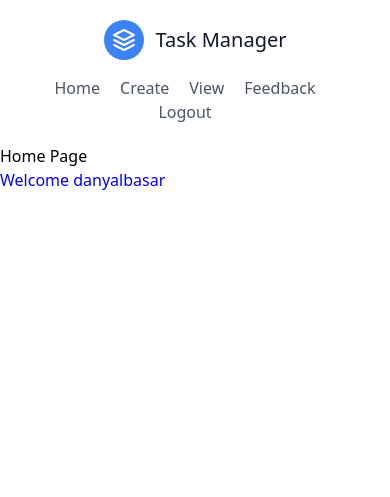
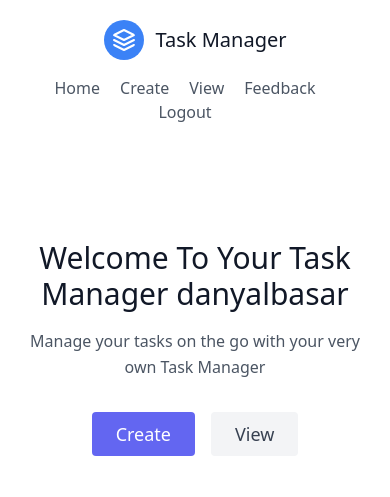
Before and after one commit to danyalbasar/todo_project, a Django app: page / in a window 390 px wide. Shown: the top 497 px of the page. Run offline with Django 3.2, Linux system fonts and the light colour scheme; a user stored in the database is signed in.

Commit message:
Update home.html

```diff
--- a/todo_app/templates/home.html
+++ b/todo_app/templates/home.html
@@ -1,9 +1,24 @@
 {% extends 'base.html' %}
+
 {% block title %} Home Page {% endblock %}
 
 {% block content %}
 
-<h1>Home Page</h1>
-<h2 style="color:blue;">Welcome {{ user.username }}</h2>
-
+<section class="text-gray-600 body-font">
+  <div class="container mx-auto flex px-5 py-24 md:flex-row flex-col items-center">
+    <div class="lg:flex-grow md:w-1/2 lg:pr-24 md:pr-16 flex flex-col md:items-start md:text-left mb-16 md:mb-0 items-center text-center">
+      <h1 class="title-font sm:text-4xl text-3xl mb-4 font-medium text-gray-900">Welcome To Your Task Manager
+        <br class="hidden lg:inline-block">{{ user.username }}
+      </h1>
+      <p class="mb-8 leading-relaxed">Manage your tasks on the go with your very own Task Manager</p>
+      <div class="flex justify-center">
+        <button class="inline-flex text-white bg-indigo-500 border-0 py-2 px-6 focus:outline-none hover:bg-indigo-600 rounded text-lg" onclick="location.href='/create/'">Create</button>
+        <button class="ml-4 inline-flex text-gray-700 bg-gray-100 border-0 py-2 px-6 focus:outline-none hover:bg-gray-200 rounded text-lg" onclick="location.href='/view/'">View</button>
+      </div>
+    </div>
+    <div class="lg:max-w-lg lg:w-full md:w-1/2 w-5/6">
+      <img class="object-cover object-center rounded" alt="To-Do-List" src="https://thumbor.forbes.com/thumbor/fit-in/1200x0/filters%3Aformat%28jpg%29/https%3A%2F%2Fspecials-images.forbesimg.com%2Fdam%2Fimageserve%2F1092571024%2F0x0.jpg%3Ffit%3Dscale" width="720" height="680">
+    </div>
+  </div>
+</section>
 {% endblock %}
```
